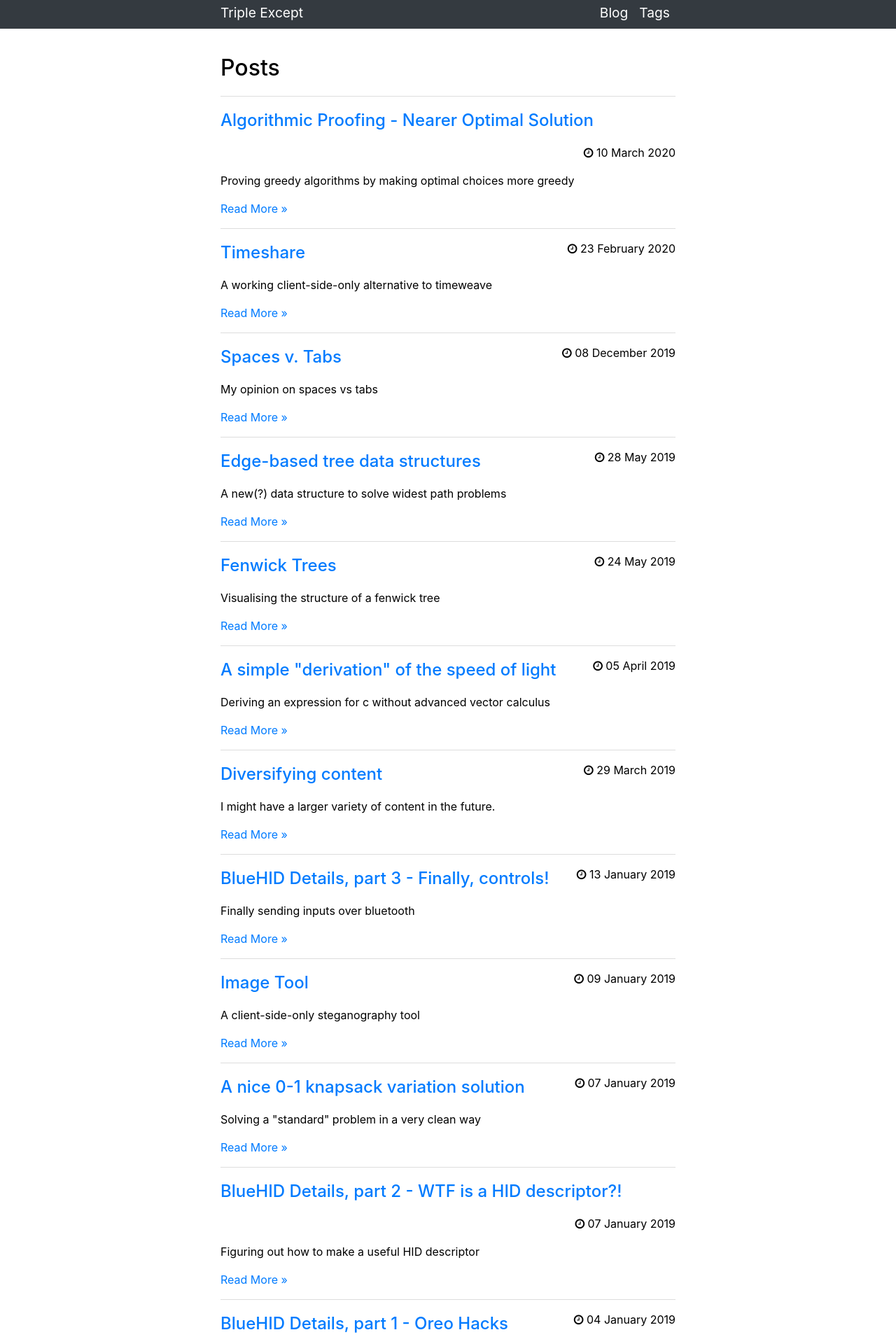
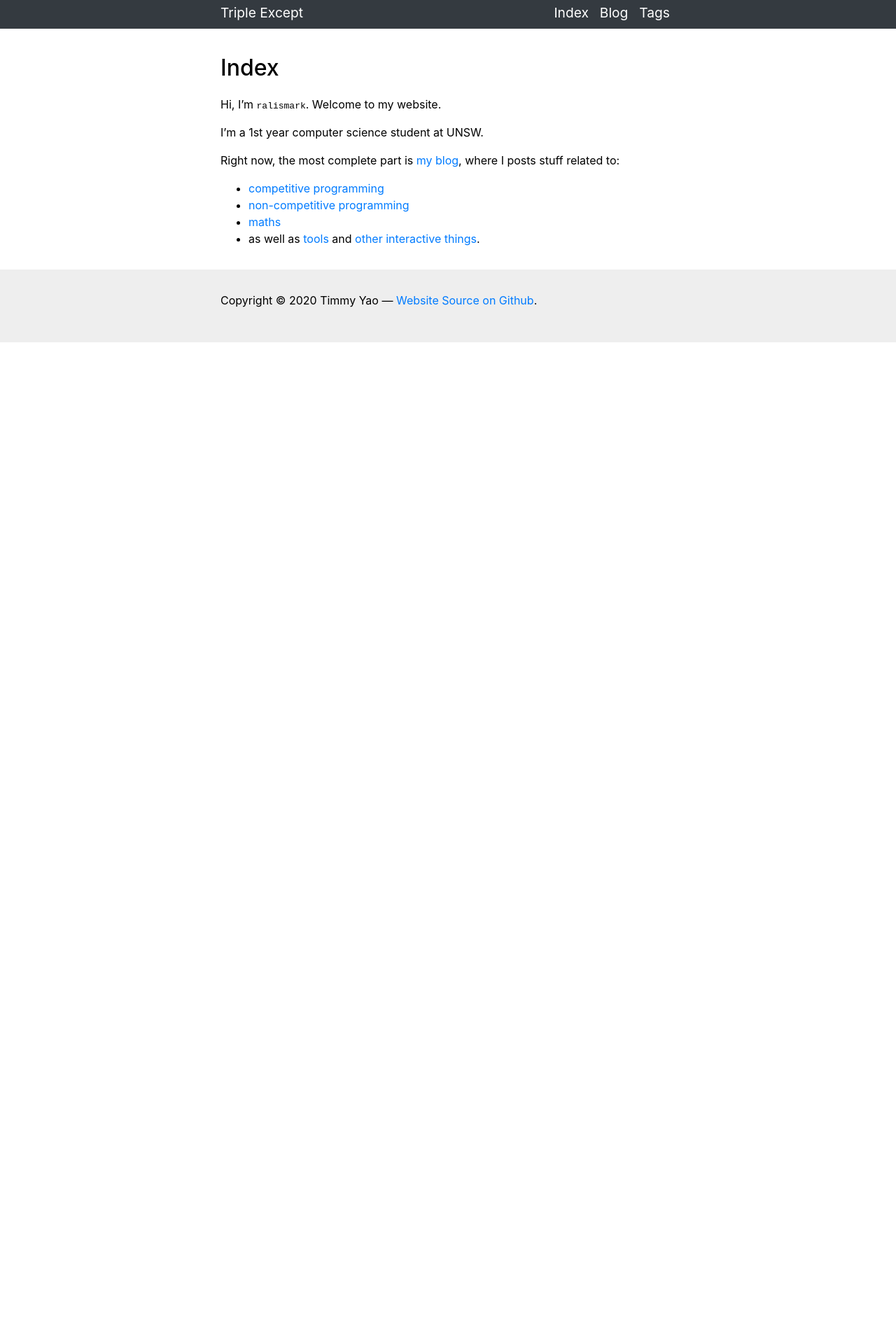
Before and after one commit to ralismark/ralismark.github.io, a Jekyll site: the page built from index.md, in a window 1280 px wide. Shown: the top 1920 px of the page at 70% size. Built offline with Jekyll 4.4.1, drawn with Linux system fonts in a browser that asks for light colours; our own code applies the rules of GitHub Pages for plain Markdown files; after the commit the page ends 900 px from its top, so only the background shows below that; some of the changed text lies outside the part shown.

Commit message:
Move post listing and add proper index
Also style changes to accompany the shorter excerpts

```diff
--- a/_sass/posts.scss
+++ b/_sass/posts.scss
@@ -3,19 +3,13 @@
  */
 
 article.summary {
-	padding: 16px 0;
-	border-top: 1px solid $hr-fg;
+	.summary-date {
+		font-style: italic;
+	}
 
 	.summary-title {
 		display: inline-block;
-	}
-
-	.summary-date {
-		line-height: 1.5;
-		float: right;
-	}
-
-	.summary-excerpt {
-		clear: both;
+		font-size: 1.3em;
+		margin-bottom: 4px;
 	}
 }
--- /dev/null
+++ b/index.md
@@ -0,0 +1,16 @@
+---
+layout: default
+---
+
+# Index
+
+Hi, I'm `ralismark`. Welcome to my website.
+
+I'm a 1st year computer science student at UNSW.
+
+Right now, the most complete part is [my blog](/posts.html), where I posts stuff related to:
+
+- [competitive programming](/2019/05/28/edge-trees.html)
+- [non-competitive programming](/2019/01/13/bluehid-1.html)
+- [maths](/2019/04/05/speed-of-light.html)
+- as well as [tools](/2019/01/09/imgtools.html) and [other interactive things](/2019/05/24/fenwick-tree.html).
--- a/index.html
+++ b/posts.html
@@ -4,6 +4,12 @@
 ---
 
 <h1>Posts</h1>
+
+<p>
+	You can also follow this blog using
+	<a href="https://ralismark.github.io/feed.xml"><i class="fa fa-rss"></i> RSS </a>
+	.
+</p>
 
 {% for post in site.posts %}
 <article class="summary">
@@ -15,20 +21,13 @@
 			<a href="{{ post.url | relative_url }}">{{ post.title | escape }}</a>
 		</h2>
 
-		<p class="summary-date">
-			<i class="fa fa-clock-o"></i>
-			<time datetime="{{ post.date | date_to_xmlschema }}">
-				{{ post.date | date_to_long_string }}
-			</time>
-		</p>
+		<time class="summary-date" datetime="{{ post.date | date_to_xmlschema }}">
+			{{ post.date | date: "%e %b '%y" }}
+		</time>
 	</header>
 
 	<p class="summary-excerpt">
 	{{ post.excerpt | strip_html | truncatewords: 100 }}
 	</p>
-
-	<nav class="summary-readmore">
-		<a href="{{ post.url | relative_url }}">Read More &raquo</a>
-	</nav>
 </article>
 {% endfor %}
```
